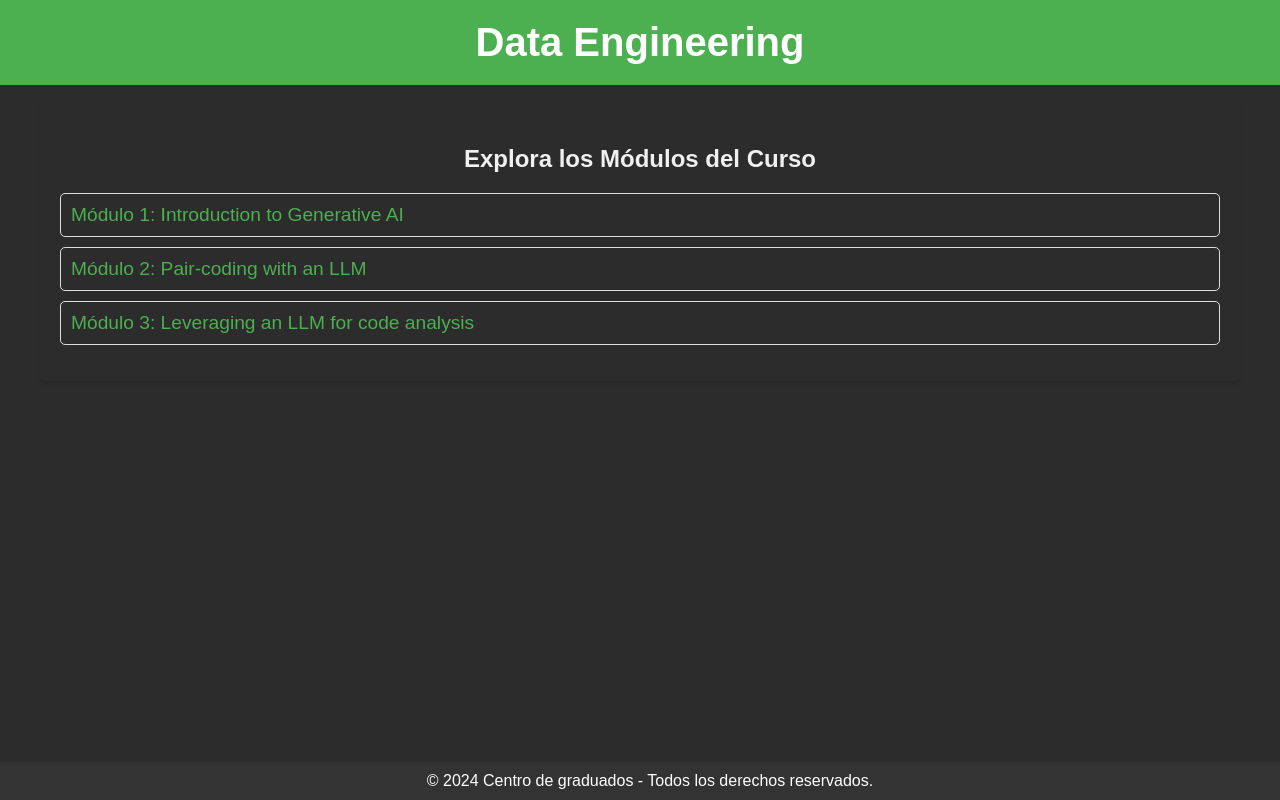
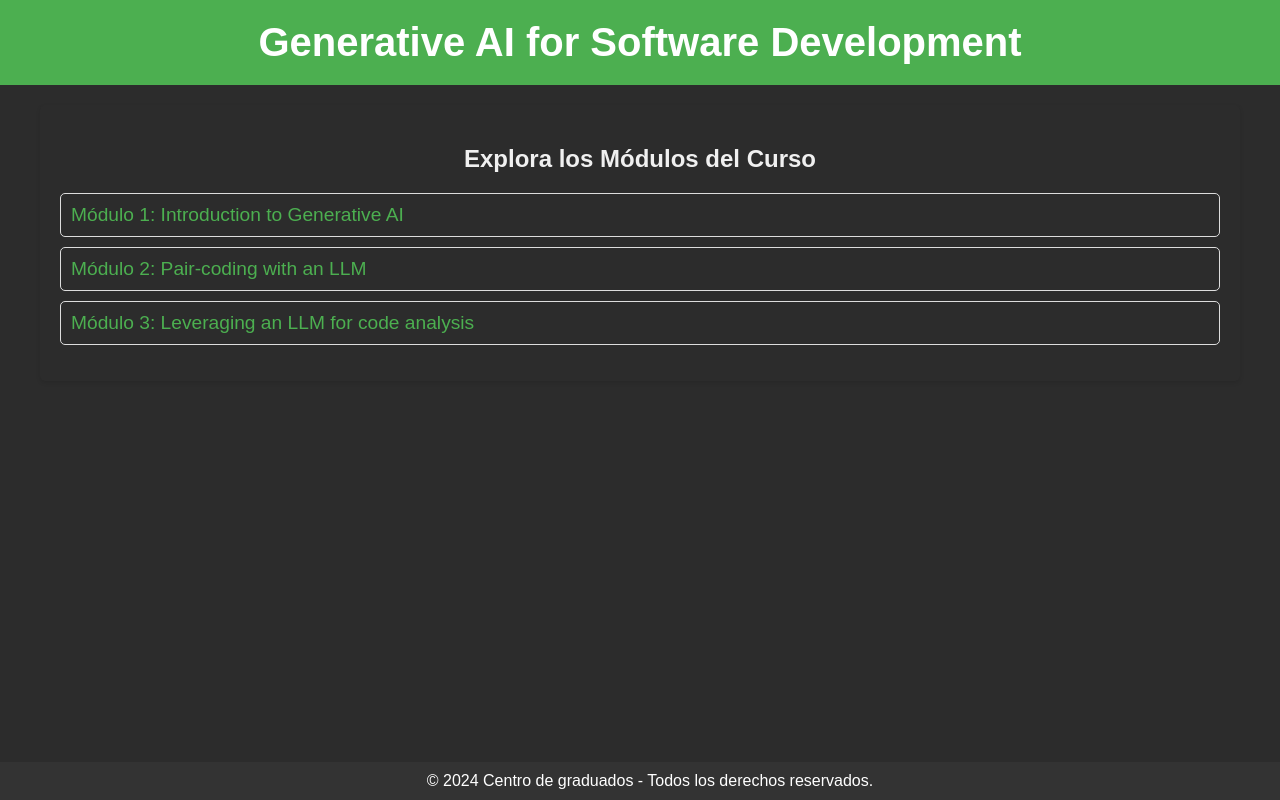
Before and after one commit to centrograduadosFIUBA/geniabot, a plain HTML site: page public_html/index.html in a window 1280 px wide. Drawn offline with Linux system fonts and the light colour scheme.

Commit message:
Update index.html

```diff
--- a/public_html/index.html
+++ b/public_html/index.html
@@ -88,7 +88,7 @@
 <body>
 
     <header>
-        <h1>Data Engineering</h1>
+        <h1>Generative AI for Software Development</h1>
     </header>
 
     <div class="container">
```
